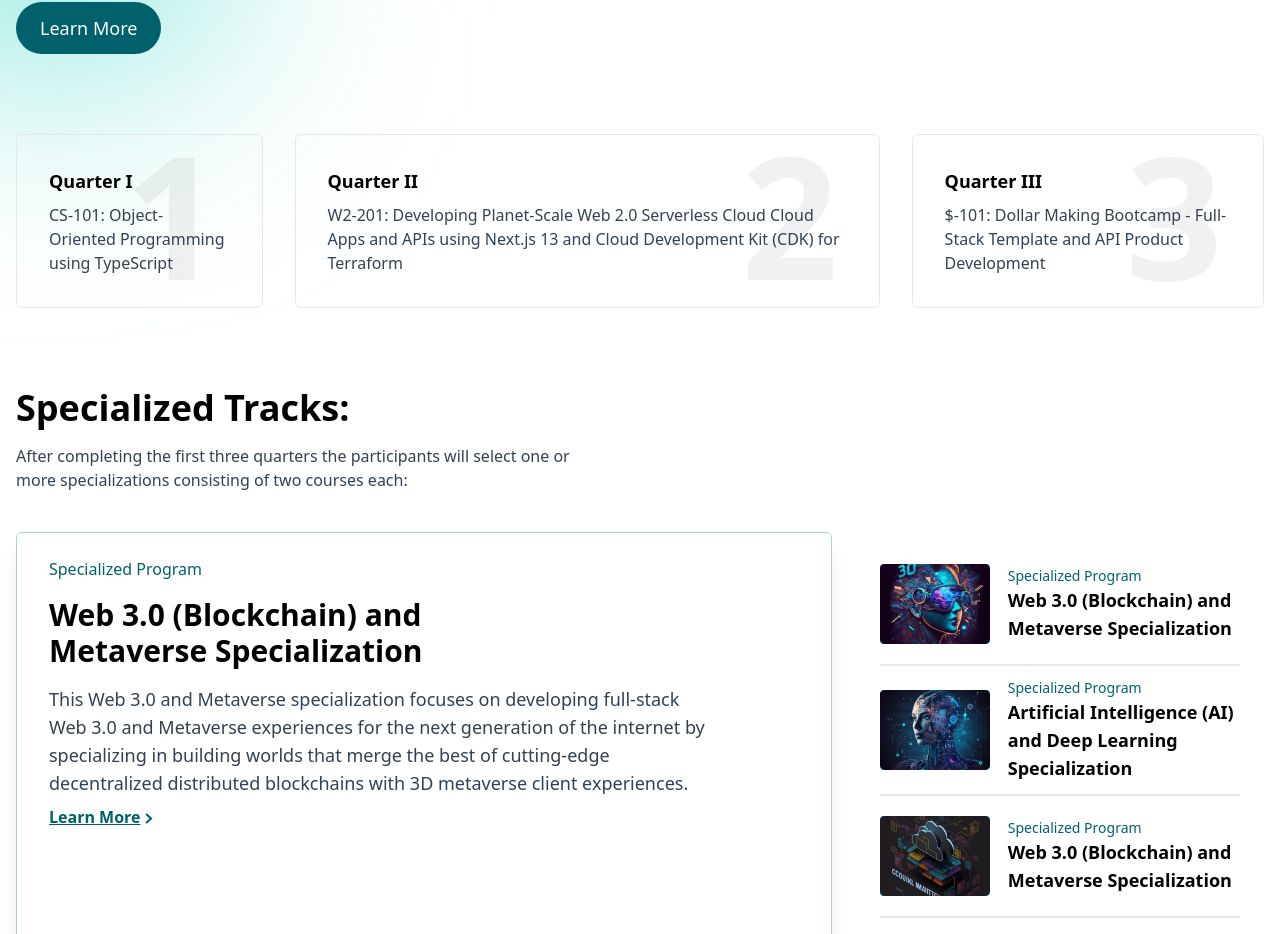
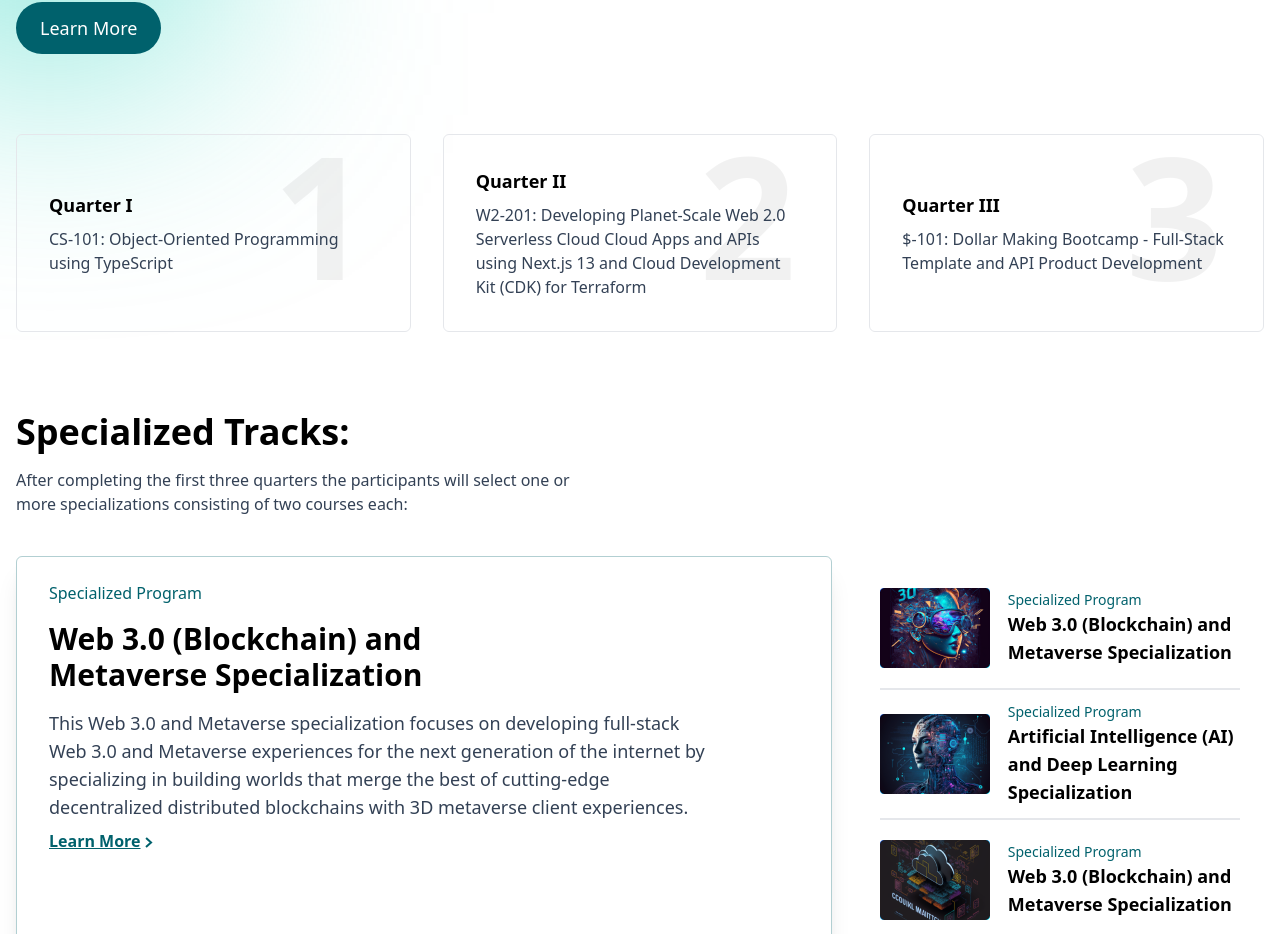
Before and after one commit to MansoorAkhter/panaverse-dao, a Next.js app: page / in a window 1280 px wide. Shown: the part 870-1804 px from the top of the page. Built offline with nearby package versions, Linux system fonts and the light colour scheme.

Commit message:
coreTrack UI fixed

```diff
--- a/src/components/widgets/CoreTracks.tsx
+++ b/src/components/widgets/CoreTracks.tsx
@@ -44,7 +44,7 @@ const CoreTracks = () => {
                 {/* Boxes */}
                 <div className="my-20 flex flex-col md:flex-row gap-x-8 gap-y-6">
                     {CoreTrackData.map((item) => (
-                        <div key={item.num}>
+                        <div key={item.num} className="flex flex-1">
                             <QuarterBox title={item.title} desc={item.desc} num={item.num} />
                         </div>
                     ))}
```
